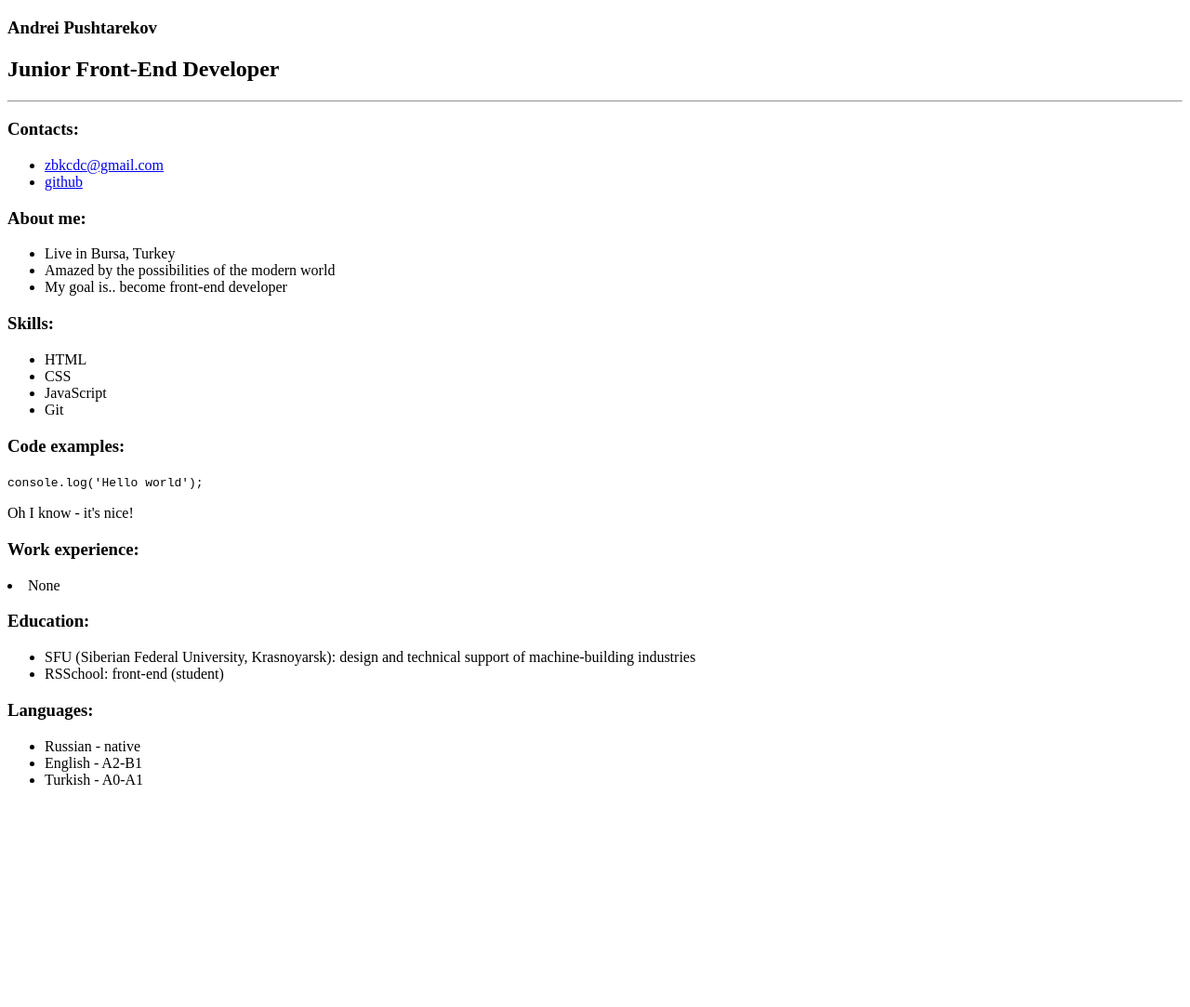
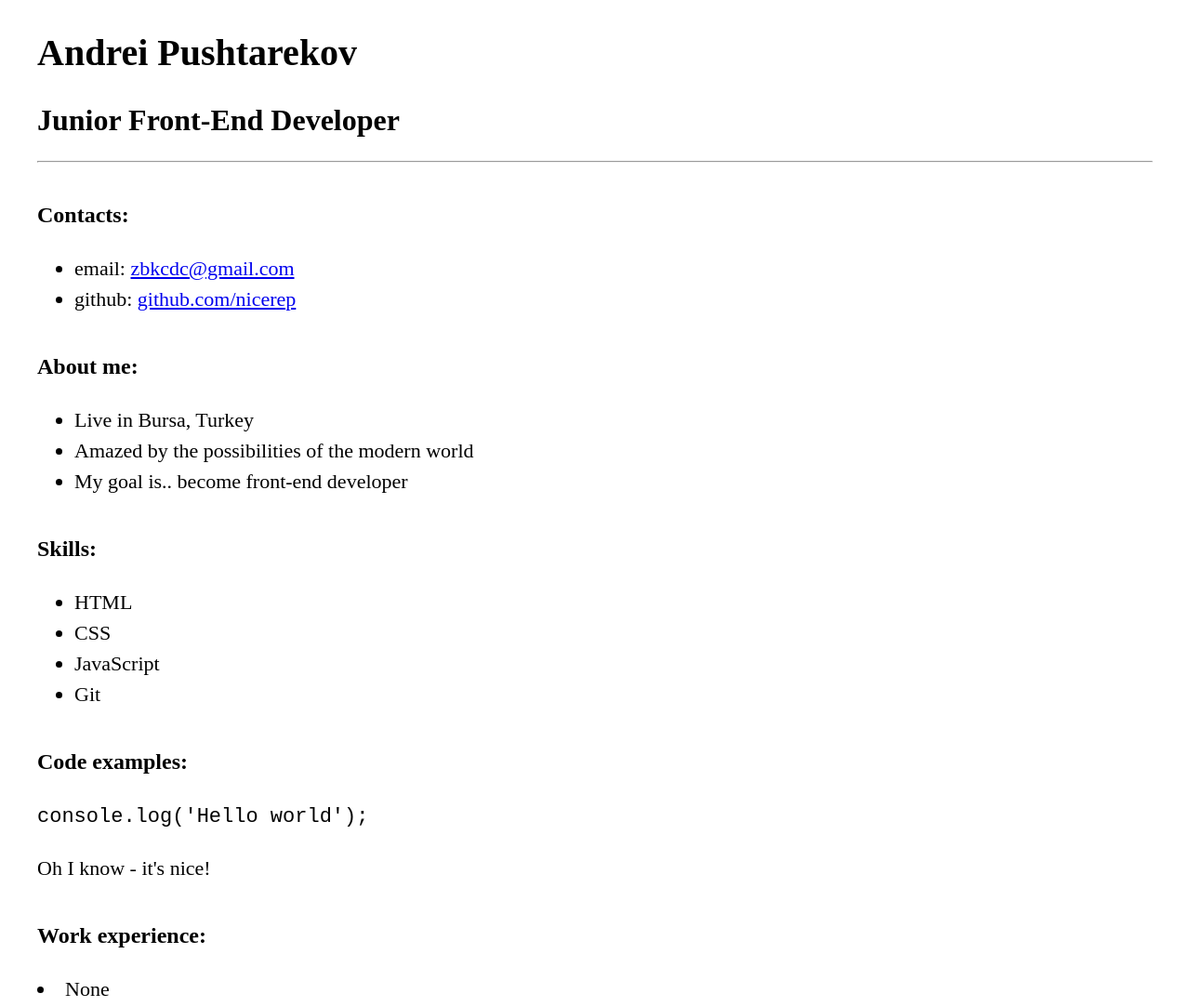
Before and after one commit to nicerep/rsschool-cv, a plain HTML site: page index.html in a window 1280 px wide. Shown: the top 1083 px of the page at 93% size. Before the commit the page ends 864 px from the top, so only its background shows below. Drawn offline with Linux system fonts and the light colour scheme.

Commit message:
refactor: correct info in index.html feat: add some css

```diff
--- a/index.html
+++ b/index.html
@@ -1,10 +1,13 @@
 <!DOCTYPE html>
 <html lang="en">
+
 <head>
   <meta charset="UTF-8">
   <meta name="viewport" content="width=device-width, initial-scale=1.0">
+  <link rel="stylesheet" href="style.css">
   <title>Document</title>
 </head>
+
 <body>
   <article>
     <section class="title">
@@ -19,8 +22,8 @@
       <div class="wrapper">
         <h3>Contacts:</h3>
         <ul>
-          <li><a href="mailto:zbkcdc@gmail.com">zbkcdc@gmail.com</a></li>
-          <li><a href="https://github.com/nicerep">github</a></li>
+          <li>email: <a href="mailto:zbkcdc@gmail.com">zbkcdc@gmail.com</a></li>
+          <li>github: <a href="https://github.com/nicerep">github.com/nicerep</a></li>
         </ul>
       </div>
     </section>
@@ -57,28 +60,34 @@
     </section>
 
     <section class="experience">
+      <div class="wrapper">
         <h3>Work experience:</h3>
         <li>None</li>
+      </div>
     </section>
 
     <section class="education">
       <div class="wrapper">
         <h3>Education:</h3>
         <ul>
-          <li>SFU (Siberian Federal University, Krasnoyarsk): design and technical support of machine-building industries</li>
+          <li>SFU (Siberian Federal University, Krasnoyarsk): design and technical support of machine-building
+            industries</li>
           <li>RSSchool: front-end (student)</li>
         </ul>
       </div>
     </section>
 
     <section class="language">
+      <div class="wrapper">
         <h3>Languages:</h3>
         <ul>
           <li>Russian - native</li>
           <li>English - A2-B1</li>
           <li>Turkish - A0-A1</li>
         </ul>
+      </div>
     </section>
   </article>
 </body>
+
 </html>
--- a/style.css
+++ b/style.css
@@ -0,0 +1,25 @@
+html {
+  font-size: 10px;
+}
+
+h1 {
+  font-size: 4rem;
+}
+
+h2 {
+  font-size: 3.2rem;
+}
+
+h3 {
+  font-size: 2.4rem;
+}
+
+body {
+  font-size: 2.2rem;
+  line-height: 150%;
+}
+
+.wrapper {
+  width: 1200px;
+  margin: 4rem auto 0;
+}
```
Lines whose indentation alone changed are shown as unchanged.
